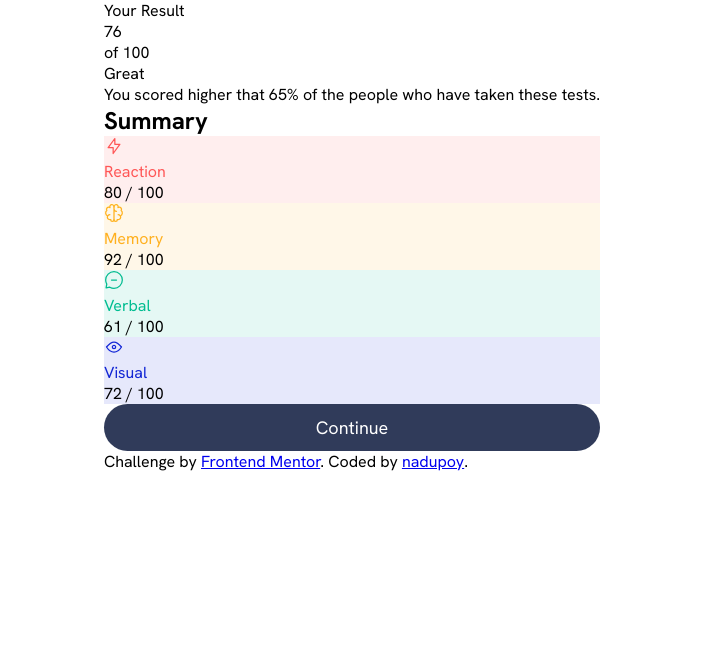
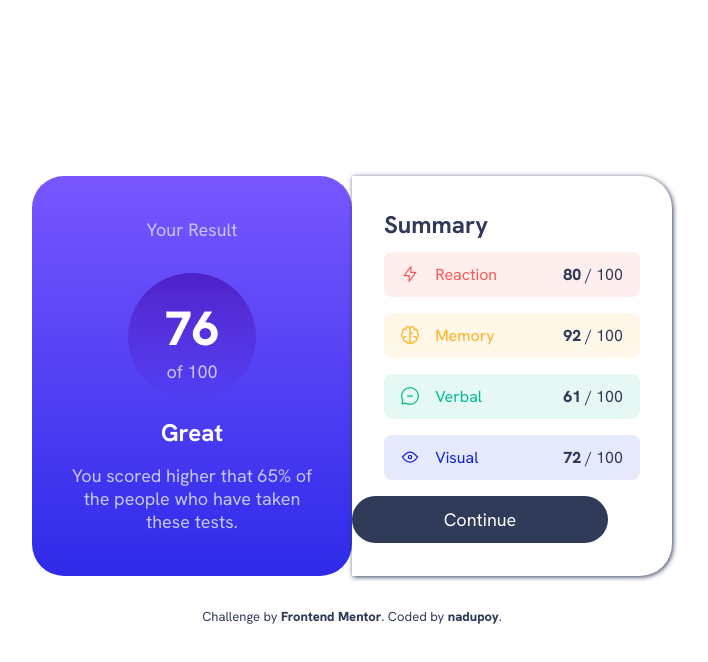
Before and after one commit to nadupoy/Frontend-Mentor---Results-Summary-Component-Angular-, an Angular app: page / in a window 1280 px wide. Shown: the top 662 px of the page, without its empty margins (288-996 px from the left). Built offline with nearby package versions, Linux system fonts and the light colour scheme.

Commit message:
Added styles for medium & large devices.

```diff
--- a/src/app/app.component.css
+++ b/src/app/app.component.css
@@ -7,8 +7,14 @@
   }
 }
 
-/* Medium devices */
+/* Medium to Large devices */
 @media only screen and (min-width: 768px) {
+  main {
+    width: 640px;
+    height: 400px;
+    display: grid;
+    grid-template-columns: 50% 50%;
+  }
 }
 
 /* Large devices */
--- a/src/app/app.component.html
+++ b/src/app/app.component.html
@@ -1,7 +1,7 @@
 <main>
-    <app-result></app-result>
+  <app-result></app-result>
 
-    <app-summary></app-summary>
+  <app-summary></app-summary>
 </main>
 
 <app-footer></app-footer>
--- a/src/app/button/button.component.css
+++ b/src/app/button/button.component.css
@@ -1,7 +1,9 @@
+/* Small devices */
+@media only screen and (max-width: 767px) {
   button {
-  background-color: hsl(224, 30%, 27%);
+    background-color: var(--dark-gray-blue);
     border: none;
-  color: hsl(0, 0%, 100%);
+    color: var(--white);
     width: 100%;
     padding-top: 12px;
     padding-bottom: 12px;
@@ -16,3 +18,26 @@ button:hover {
       var(--light-royal-blue)
     );
   }
+}
+
+/* Medium to Large devices */
+@media only screen and (min-width: 768px) {
+  button {
+    background-color: var(--dark-gray-blue);
+    border: none;
+    color: var(--white);
+    width: 80%;
+    padding-top: 12px;
+    padding-bottom: 12px;
+    border-radius: 32px;
+    font-size: var(--font-size-paragraphs);
+  }
+
+  button:hover {
+    cursor: pointer;
+    background-image: linear-gradient(
+      var(--light-slate-blue),
+      var(--light-royal-blue)
+    );
+  }
+}
--- a/src/app/footer/footer.component.css
+++ b/src/app/footer/footer.component.css
@@ -19,3 +19,24 @@
     text-decoration: underline;
   }
 }
+
+/* Medium to Large devices */
+@media only screen and (min-width: 768px) {
+  footer {
+    margin-top: 32px;
+    font-size: small;
+    text-align: center;
+    color: var(--dark-gray-blue);
+  }
+
+  footer a,
+  footer a:visited {
+    text-decoration: none;
+    color: var(--dark-gray-blue);
+    font-weight: 800;
+  }
+
+  footer a:hover {
+    text-decoration: underline;
+  }
+}
--- a/src/app/result/result.component.css
+++ b/src/app/result/result.component.css
@@ -41,7 +41,56 @@
   }
 
   .remarks {
+    text-align: center;
     width: 80%;
-    text-align: center;
   }
 }
+
+/* Medium to Large devices */
+@media only screen and (min-width: 768px) {
+  .result-card {
+    background-image: linear-gradient(
+      var(--light-slate-blue),
+      var(--light-royal-blue)
+    );
+    height: 100%;
+    display: flex;
+    flex-direction: column;
+    justify-content: center;
+    align-items: center;
+    color: var(--light-lavender);
+    font-size: var(--font-size-paragraphs);
+    border-radius: 32px;
+  }
+
+  .total-score {
+    background-image: linear-gradient(var(--violet-blue), var(--persian-blue));
+    width: 80px;
+    height: 80px;
+    text-align: center;
+    padding: 24px;
+    border-radius: 50%;
+    display: grid;
+    align-items: center;
+    margin-top: 32px;
+    margin-bottom: 16px;
+  }
+
+  .total-score span {
+    font-size: 48px;
+    font-weight: 800;
+    color: var(--white);
+  }
+
+  p:nth-of-type(2) {
+    font-size: 24px;
+    color: var(--white);
+    font-weight: 700;
+    margin-bottom: 16px;
+  }
+
+  .remarks {
+    text-align: center;
+    width: 80%;
+  }
+}
--- a/src/app/score/score.component.css
+++ b/src/app/score/score.component.css
@@ -22,3 +22,27 @@
     font-weight: 800;
   }
 }
+
+/* Medium to Large devices */
+@media only screen and (min-width: 768px) {
+  .score {
+    display: grid;
+    grid-template-columns: 20% 50% 30%;
+    margin-bottom: 16px;
+    padding-top: 12px;
+    padding-bottom: 12px;
+    border-radius: 8px;
+  }
+
+  img {
+    justify-self: center;
+  }
+
+  .score-value {
+    color: var(--dark-gray-blue);
+  }
+
+  .score-value > span {
+    font-weight: 800;
+  }
+}
--- a/src/app/summary/summary.component.css
+++ b/src/app/summary/summary.component.css
@@ -13,4 +13,71 @@
     margin-top: 24px;
     margin-bottom: 24px;
   }
+
+  button {
+    background-color: var(--dark-gray-blue);
+    border: none;
+    color: var(--white);
+    width: 100%;
+    padding-top: 12px;
+    padding-bottom: 12px;
+    border-radius: 32px;
+    font-size: var(--font-size-paragraphs);
+  }
+
+  button:hover {
+    cursor: pointer;
+    background-image: linear-gradient(
+      var(--light-slate-blue),
+      var(--light-royal-blue)
+    );
+  }
 }
+
+/* Medium to Large devices */
+@media only screen and (min-width: 768px) {
+  .summary-card {
+    height: 100%;
+    display: flex;
+    flex-direction: column;
+    justify-content: center;
+    border-radius: 0px 32px 32px 0px;
+    background-color: var(--white);
+    box-shadow: 1px 1px 5px var(--dark-gray-blue);
+  }
+
+  h2 {
+    color: var(--dark-gray-blue);
+    width: 80%;
+    align-self: center;
+    text-align: left;
+  }
+
+  .scores {
+    width: 80%;
+    align-self: center;
+    margin-top: 12px;
+  }
+
+  button {
+    background-color: var(--dark-gray-blue);
+    border: none;
+    color: var(--white);
+    width: 80%;
+    margin: auto;
+    margin-top: 0px;
+    margin-bottom: 0px;
+    padding-top: 12px;
+    padding-bottom: 12px;
+    border-radius: 32px;
+    font-size: var(--font-size-paragraphs);
+  }
+
+  button:hover {
+    cursor: pointer;
+    background-image: linear-gradient(
+      var(--light-slate-blue),
+      var(--light-royal-blue)
+    );
+  }
+}
--- a/src/styles.css
+++ b/src/styles.css
@@ -36,3 +36,12 @@ body {
   display: flex;
   justify-content: center;
 }
+
+/* Medium to Large devices */
+@media screen and (min-width: 768px) {
+  html {
+    height: 100%;
+    display: grid;
+    align-items: center;
+  }
+}
```
Lines whose indentation alone changed are shown as unchanged.
